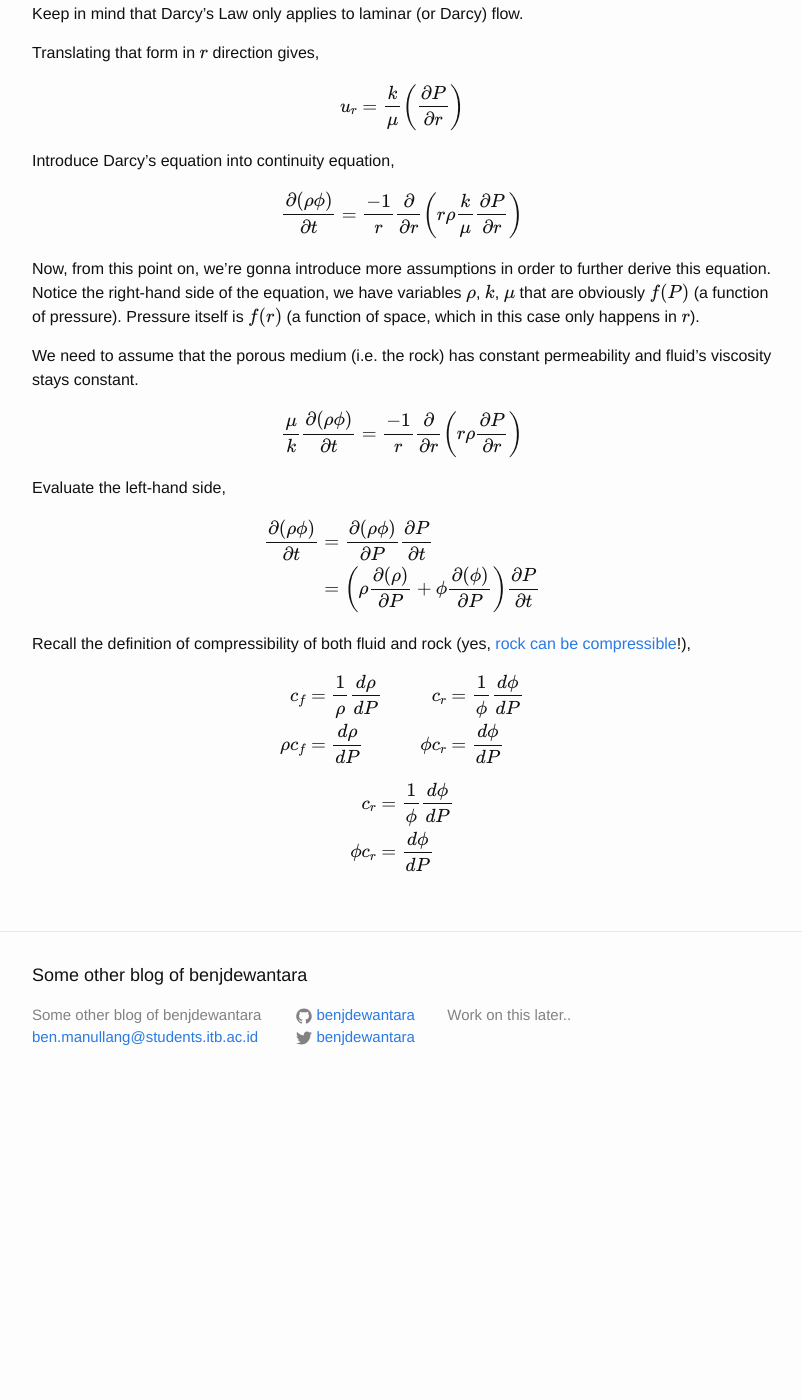
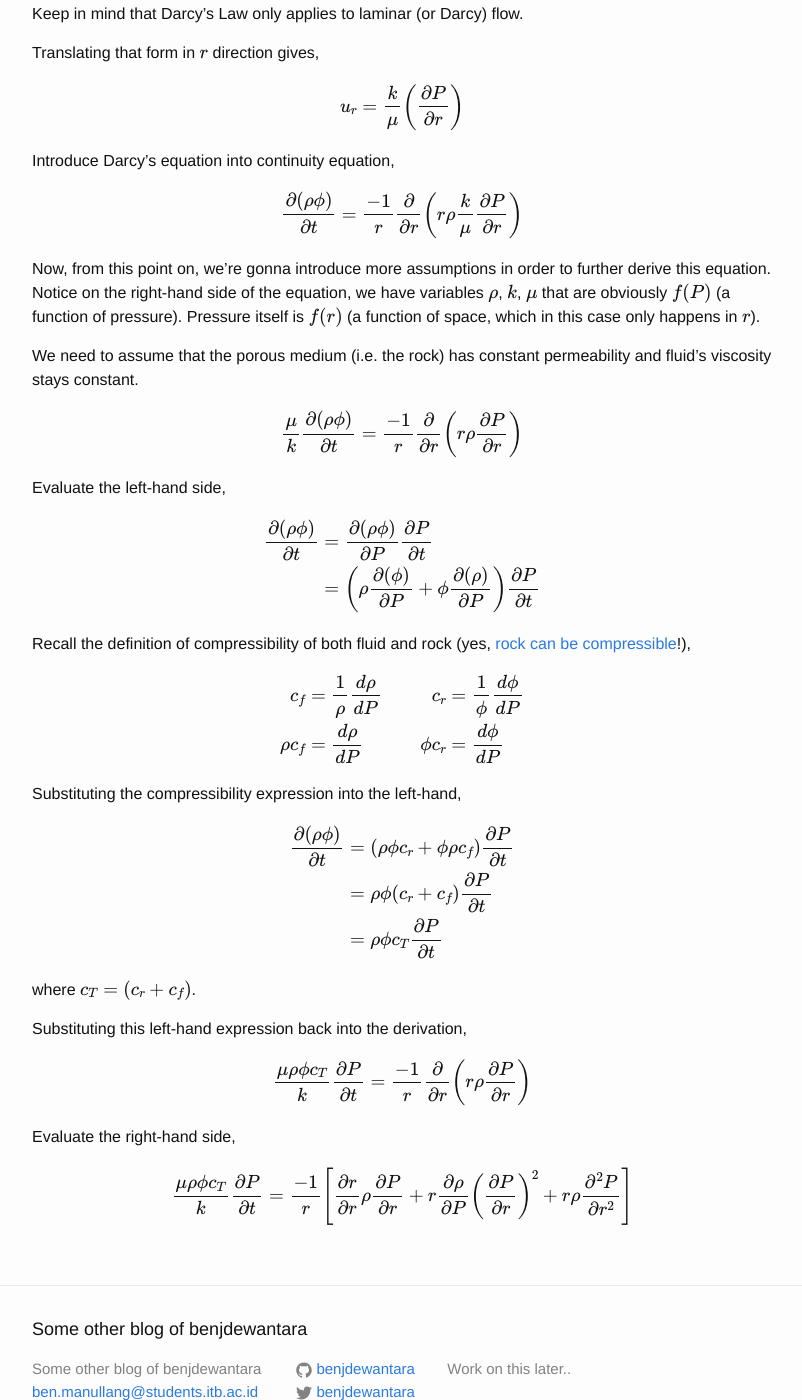
Before and after one commit to benjdewantara/benjdewantara.github.io, a Jekyll site: the page built from _posts/2016-02-16-review-res-eng-derivation-of-diffusivity-equation-pt-2.md, in a window 1280 px wide and 1400 px high, scrolled down 476 px. Shown: the whole window, without its empty margins (238-1040 px from the left). Built offline with Jekyll 4.4.1, drawn with Linux system fonts in a browser that asks for light colours; formulas are drawn with MathJax 3; comment, search, counter and statistics services are not loaded; before the commit the page ends 1585 px from its top, so only the background shows below that.

Commit message:
Added a new post.

```diff
--- a/_posts/2016-02-16-review-res-eng-derivation-of-diffusivity-equation-pt-2.md
+++ b/_posts/2016-02-16-review-res-eng-derivation-of-diffusivity-equation-pt-2.md
@@ -25,7 +25,7 @@ Introduce Darcy's equation into continuity equation,
 
 $$ \frac{\partial{ \left( \rho\phi \right) }}{\partial{t}} = \frac{-1}{r} \frac{\partial}{\partial r}\left( r \rho \frac{k}{\mu} \frac{\partial P}{\partial r} \right) $$
 
-Now, from this point on, we're gonna introduce more assumptions in order to further derive this equation. Notice the right-hand side of the equation, we have variables $$ \rho $$, $$ k $$, $$ \mu $$ that are obviously $$ f(P) $$ (a function of pressure). Pressure itself is $$ f(r) $$ (a function of space, which in this case only happens in $$ r $$).
+Now, from this point on, we're gonna introduce more assumptions in order to further derive this equation. Notice on the right-hand side of the equation, we have variables $$ \rho $$, $$ k $$, $$ \mu $$ that are obviously $$ f(P) $$ (a function of pressure). Pressure itself is $$ f(r) $$ (a function of space, which in this case only happens in $$ r $$).
 
 We need to assume that the porous medium (i.e. the rock) has constant permeability and fluid's viscosity stays constant.
 
@@ -37,7 +37,7 @@ $$
 \begin{align}
 
 \frac{\partial (\rho\phi)}{\partial t} &= \frac{\partial (\rho\phi)}{\partial P} \frac{\partial P}{\partial t} \\
-&= \left( \rho \frac{\partial (\rho)}{\partial P} + \phi \frac{\partial (\phi)}{\partial P} \right) \frac{\partial P}{\partial t}
+&= \left( \rho \frac{\partial (\phi)}{\partial P} + \phi \frac{\partial (\rho)}{\partial P} \right) \frac{\partial P}{\partial t}
 
 \end{align}
 $$
@@ -55,18 +55,27 @@ c_r &= \frac{1}{\phi} \frac{d\phi}{dP}\\
 \end{align}
 $$
 
+Substituting the compressibility expression into the left-hand,
 
 $$
 \begin{align}
 
-c_r &= \frac{1}{\phi} \frac{d\phi}{dP} \\
-\phi c_r &= \frac{d\phi}{dP}
+\frac{\partial (\rho\phi)}{\partial t} &= \left( \rho \phi c_r + \phi \rho c_f \right) \frac{\partial P}{\partial t} \\
+&= \rho\phi (c_r + c_f) \frac{\partial P}{\partial t} \\
+&= \rho\phi c_T \frac{\partial P}{\partial t}
 
 \end{align}
 $$
 
+where $$ c_T = (c_r + c_f) $$.
 
+Substituting this left-hand expression back into the derivation,
 
+$$ \frac{\mu\rho\phi c_T}{k} \frac{\partial P}{\partial t} = \frac{-1}{r} \frac{\partial}{\partial r} \left( r \rho \frac{\partial P}{\partial r} \right) $$
+
+Evaluate the right-hand side,
+
+$$ \frac{\mu\rho\phi c_T}{k} \frac{\partial P}{\partial t} = \frac{-1}{r} \left[ \frac{\partial r}{\partial r} \rho \frac{\partial P}{\partial r} + r \frac{\partial \rho}{\partial P} \left( \frac{\partial P}{\partial r} \right)^{2} + r\rho \frac{\partial^2 P}{\partial r^2} \right] $$
 
 
 
```
